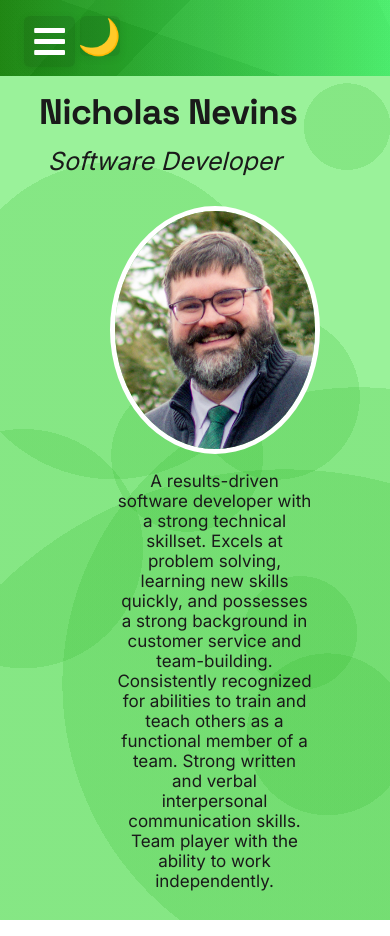
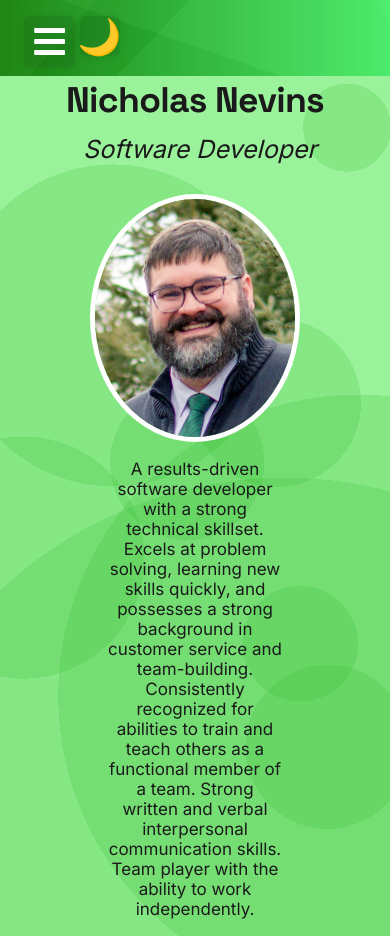
Before and after one commit to NevinsN/professional_portfolio, a React (Create React App) app in the folder professional_portfolio/: page /home in a window 390 px wide. Built offline with nearby package versions, Linux system fonts and the light colour scheme.

Commit message:
CSS tweaks again

```diff
--- a/professional_portfolio/src/App.css
+++ b/professional_portfolio/src/App.css
@@ -129,6 +129,14 @@ button {
 }
 
 @media (max-width: 768px) {
+  .App-header_title,
+  .App-header_titleSubpage,
+  .App-header_content {
+    margin-left: 0;
+    align-items: center;
+    text-align: center;
+    width: 100%;
+  }
   .Bars {
     display: block;
     position: absolute;
@@ -175,3 +183,34 @@ button {
     margin-top: 20px;
   }
 }
+
+
+
+
+
+@media (max-width: 768px) {
+  /* 1. Center the Header and Titles */
+  .App-header_title,
+  .App-header_titleSubpage,
+  .App-header_content {
+    margin-left: 0;           /* Remove the 10% push */
+    align-items: center;      /* Center the text and image vertically */
+    text-align: center;       /* Center the text itself */
+    width: 100%;              /* Ensure it uses the full screen width */
+  }
+
+  /* 2. Fix the narrow text "Squish" */
+  .content {
+    flex-direction: column;   /* Force vertical stacking */
+    margin-inline-start: 0;   /* Remove the left margin start */
+    padding: 0 20px;          /* Use padding instead of margins for safe spacing */
+    align-items: center;
+    width: 100%;
+    box-sizing: border-box;   /* Prevents padding from adding to width */
+  }
+
+  .contentItem {
+    width: 100%;              /* Allow text to breathe across the screen */
+    max-width: 500px;         /* Optional: keep it readable on tablets */
+  }
+}
```
